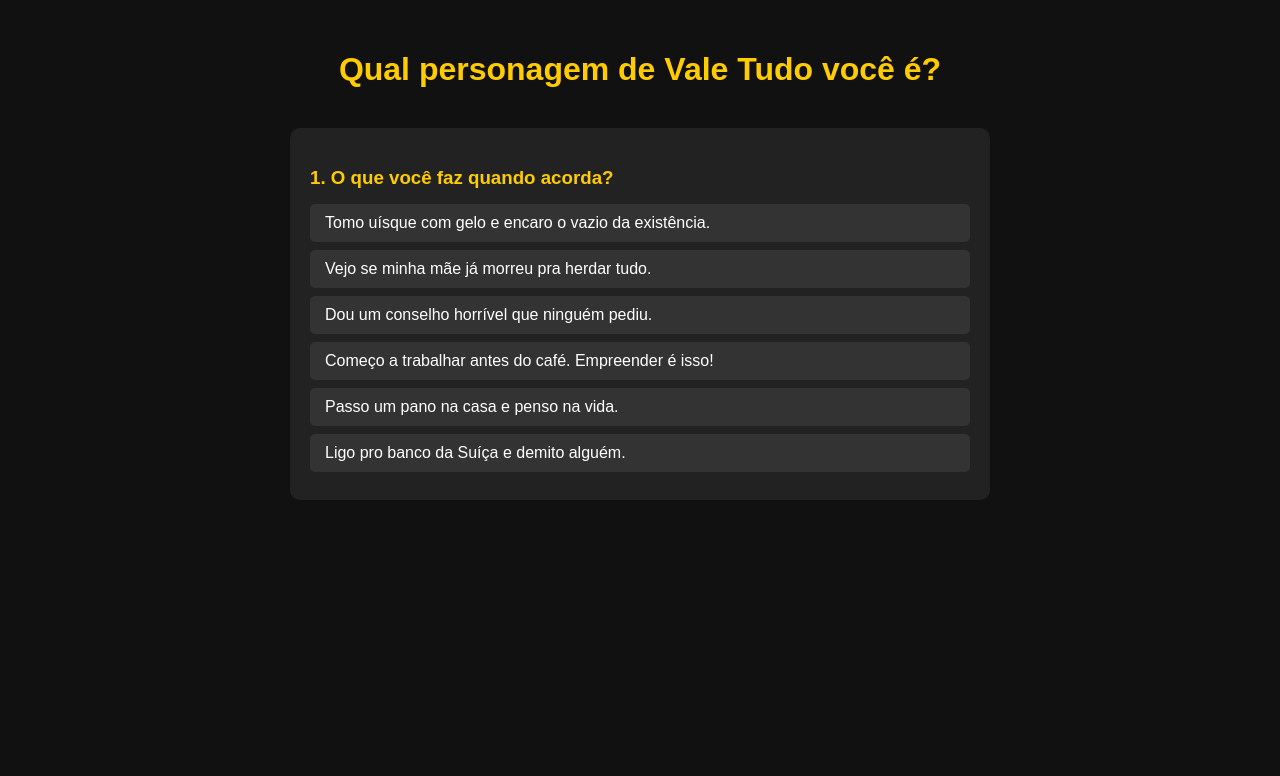
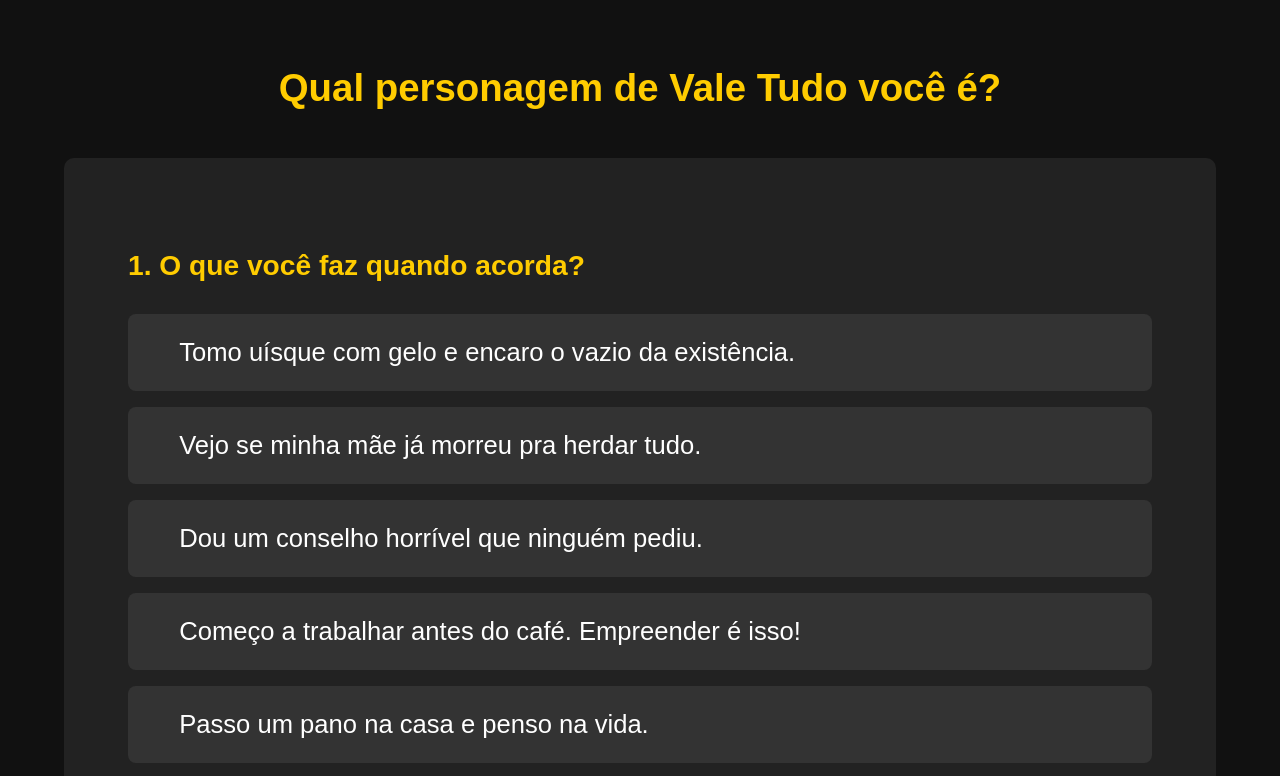
Before and after one commit to Luch3nz0/valetudo, a plain HTML site: page index.html in a window 1280 px wide. Shown: the top 776 px of the page. Drawn offline with Linux system fonts and the light colour scheme.

Commit message:
vale tudo

```diff
--- a/index.html
+++ b/index.html
@@ -2,29 +2,35 @@
 <html lang="pt-br">
 <head>
   <meta charset="UTF-8">
+  <meta name="viewport" content="width=device-width, initial-scale=1.0">
   <title>Qual personagem de Vale Tudo você é?</title>
   <style>
+    * {
+      box-sizing: border-box;
+    }
+
     body {
-      font-family: Arial, sans-serif;
+      font-family: 'Arial', sans-serif;
       background-color: #111;
       color: #fff;
-      padding: 30px;
-      max-width: 700px;
-      margin: auto;
+      padding: 5vh 5vw;
+      margin: 0;
+      max-width: 100%;
     }
 
     h1 {
       text-align: center;
       color: #ffcc00;
-      margin-bottom: 40px;
+      margin-bottom: 6vh;
+      font-size: 6vw;
     }
 
     .question {
       display: none;
       background-color: #222;
-      padding: 20px;
+      padding: 5vw;
       border-radius: 10px;
-      margin-bottom: 20px;
+      margin-bottom: 4vh;
     }
 
     .question.active {
@@ -33,16 +39,18 @@
 
     .question h3 {
       color: #ffcc00;
-      margin-bottom: 15px;
+      font-size: 5vw;
+      margin-bottom: 4vh;
     }
 
     .option {
       display: block;
       background-color: #333;
-      margin: 8px 0;
-      padding: 10px 15px;
-      border-radius: 5px;
+      margin: 2vh 0;
+      padding: 3vh 4vw;
+      border-radius: 8px;
       cursor: pointer;
+      font-size: 4.5vw;
       transition: 0.2s;
     }
 
@@ -52,21 +60,37 @@
 
     #result {
       display: none;
-      margin-top: 30px;
+      margin-top: 5vh;
       background-color: #222;
-      padding: 20px;
+      padding: 5vw;
       border-radius: 10px;
       text-align: center;
-      font-size: 18px;
+      font-size: 5vw;
+    }
+
+    @media (min-width: 768px) {
+      h1 {
+        font-size: 3vw;
+      }
+
+      .question h3 {
+        font-size: 2.2vw;
+      }
+
+      .option {
+        font-size: 2vw;
+      }
+
+      #result {
+        font-size: 2vw;
+      }
     }
   </style>
 </head>
 <body>
 
   <h1>Qual personagem de Vale Tudo você é?</h1>
-
   <div id="quiz"></div>
-
   <div id="result"></div>
 
   <script>
```
